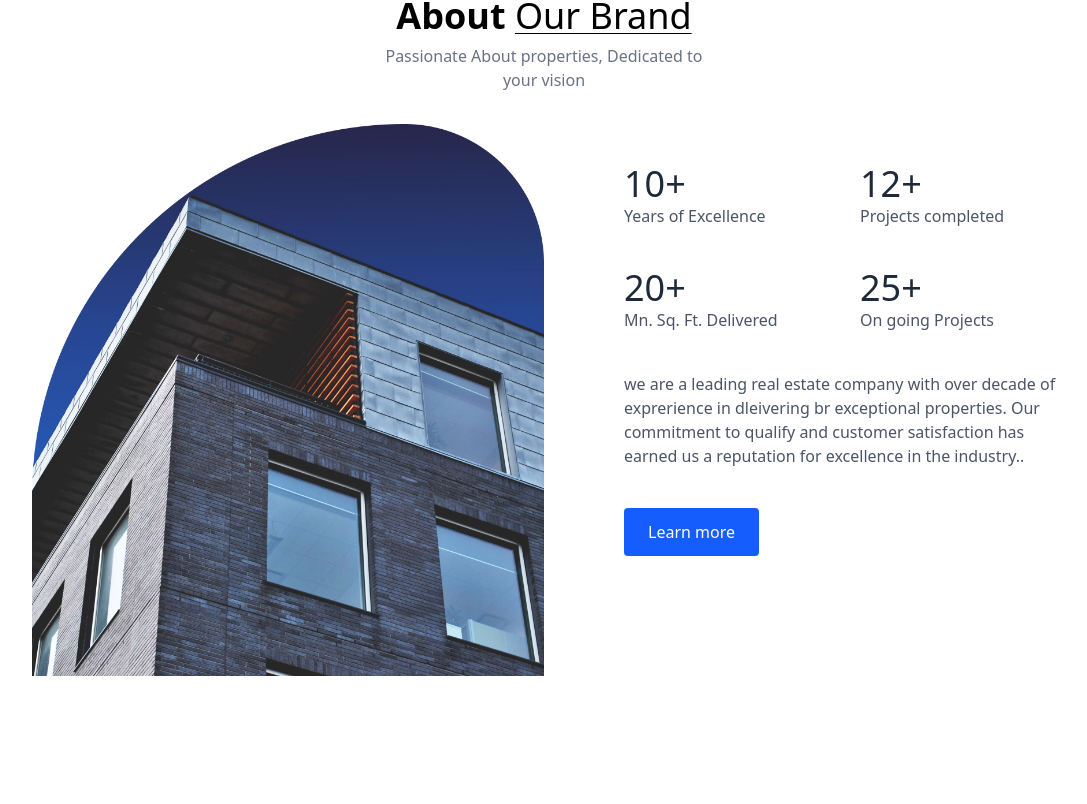
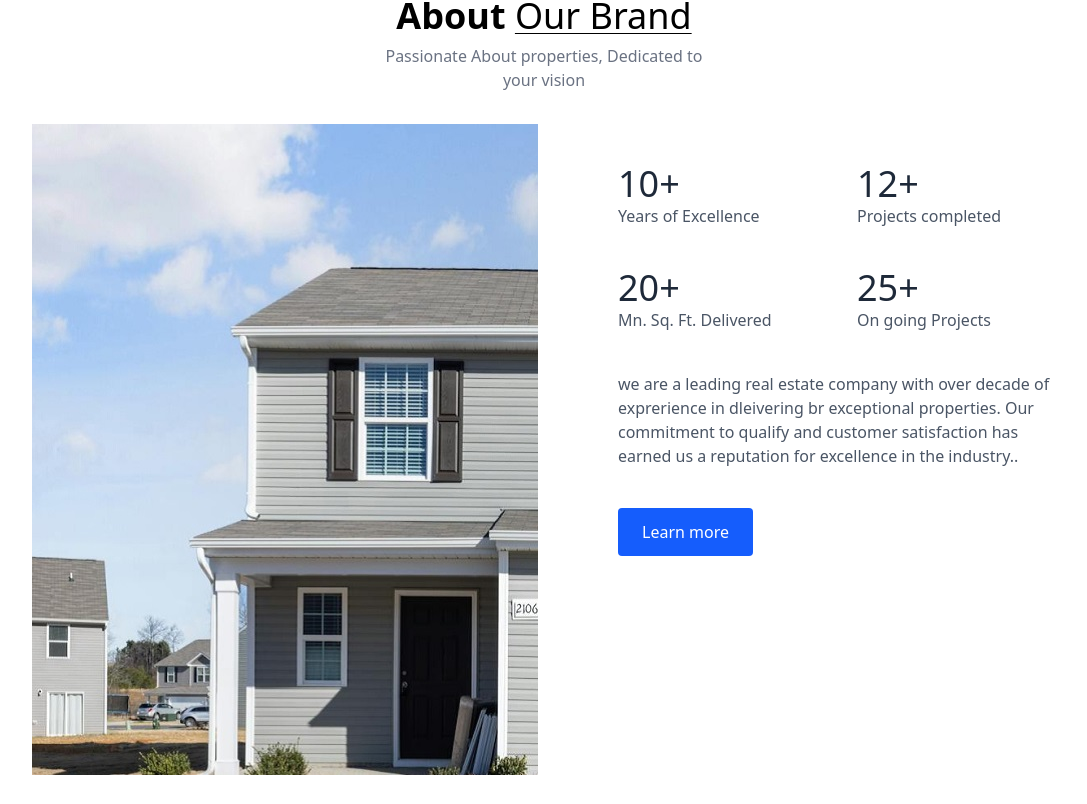
Before and after one commit to Olivier-hash/Real-Estate, a React (Vite) app: page / in a window 1280 px wide. Shown: the part 876-1680 px from the top of the page, without its empty margins (96-1183 px from the left). Built offline with nearby package versions, Linux system fonts and the light colour scheme.

Commit message:
Framer-motion package added for animation

```diff
--- a/package.json
+++ b/package.json
@@ -11,6 +11,7 @@
   },
   "dependencies": {
     "@tailwindcss/vite": "^4.1.8",
+    "motion": "^12.16.0",
     "react": "^19.1.0",
     "react-dom": "^19.1.0",
     "react-toastify": "^11.0.5",
--- a/src/components/About.jsx
+++ b/src/components/About.jsx
@@ -7,7 +7,7 @@ function About() {
         <h1 className='text-2xl sm:text-4xl font-bold mb-2'>About <span className='underline underline-offset-4 decoration-1 font-light'>Our Brand</span> </h1>
         <p className='text-gray-500 max-w-80 text-center mb-8'>Passionate About properties, Dedicated to your vision</p>
         <div className='flex flex-col md:flex-row items-center md:items-start md:gap-20'>
-            <img src={assets.brand_img} alt="" className='w-full sm:w-1/2 max-w-lg' />
+            <img src={assets.project_img_4} alt="" className='w-full sm:w-1/2 max-w-lg' />
             <div className='flex flex-col items-center md:items-start mt-10 text-gray-600'>
                 <div className='grid grid-cols-2 gap-6 md:gap-10 w-full 2xl:pr-28'>
                     <div>
--- a/src/components/Header.jsx
+++ b/src/components/Header.jsx
@@ -1,5 +1,6 @@
 import React from 'react'
 import Navbar from './Navbar'
+import { motion } from "motion/react"
 
 function Header() {
   return (
```
Also changed, not shown: 1 other file (tests, documents, lock files or other folders).
